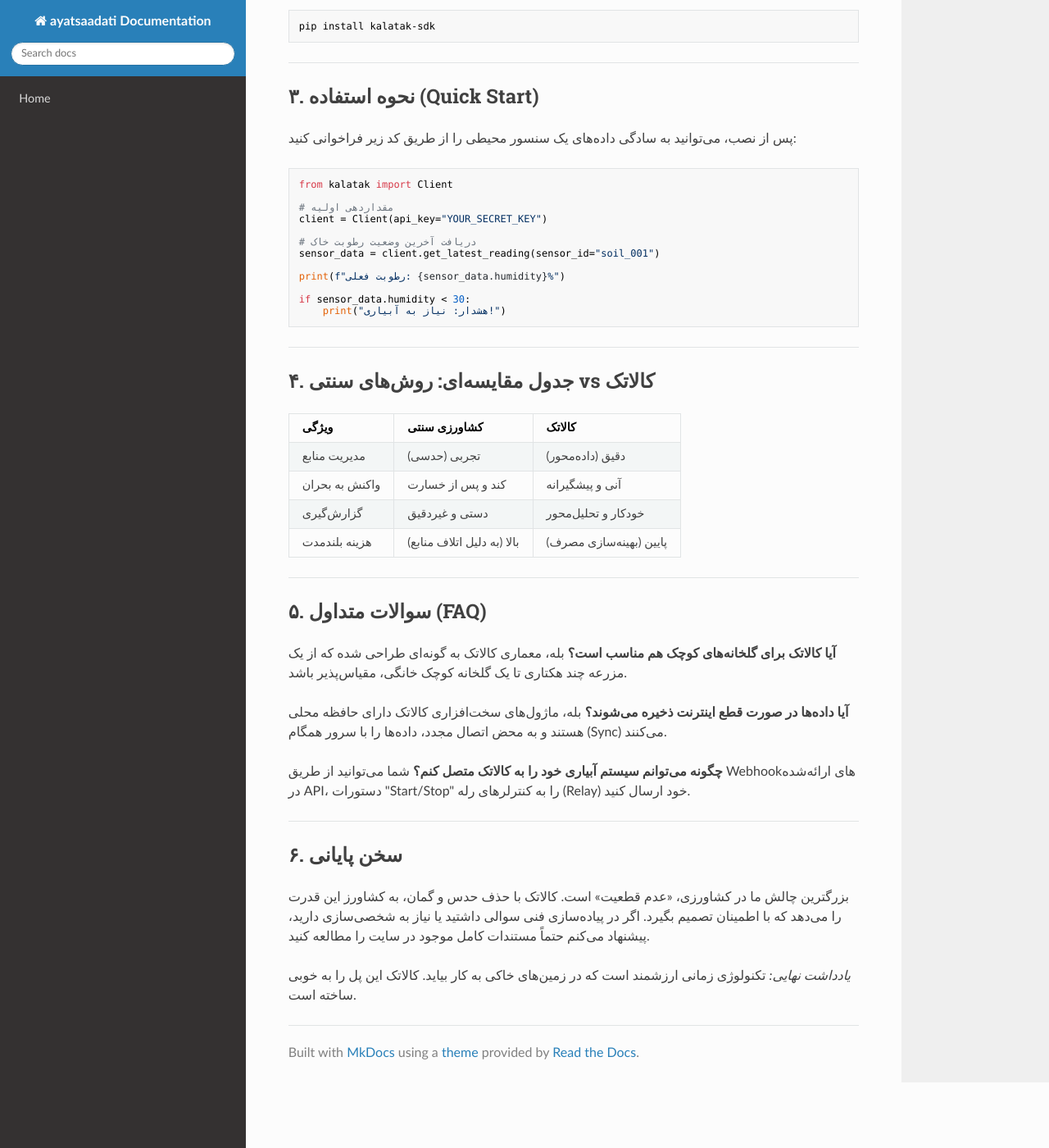
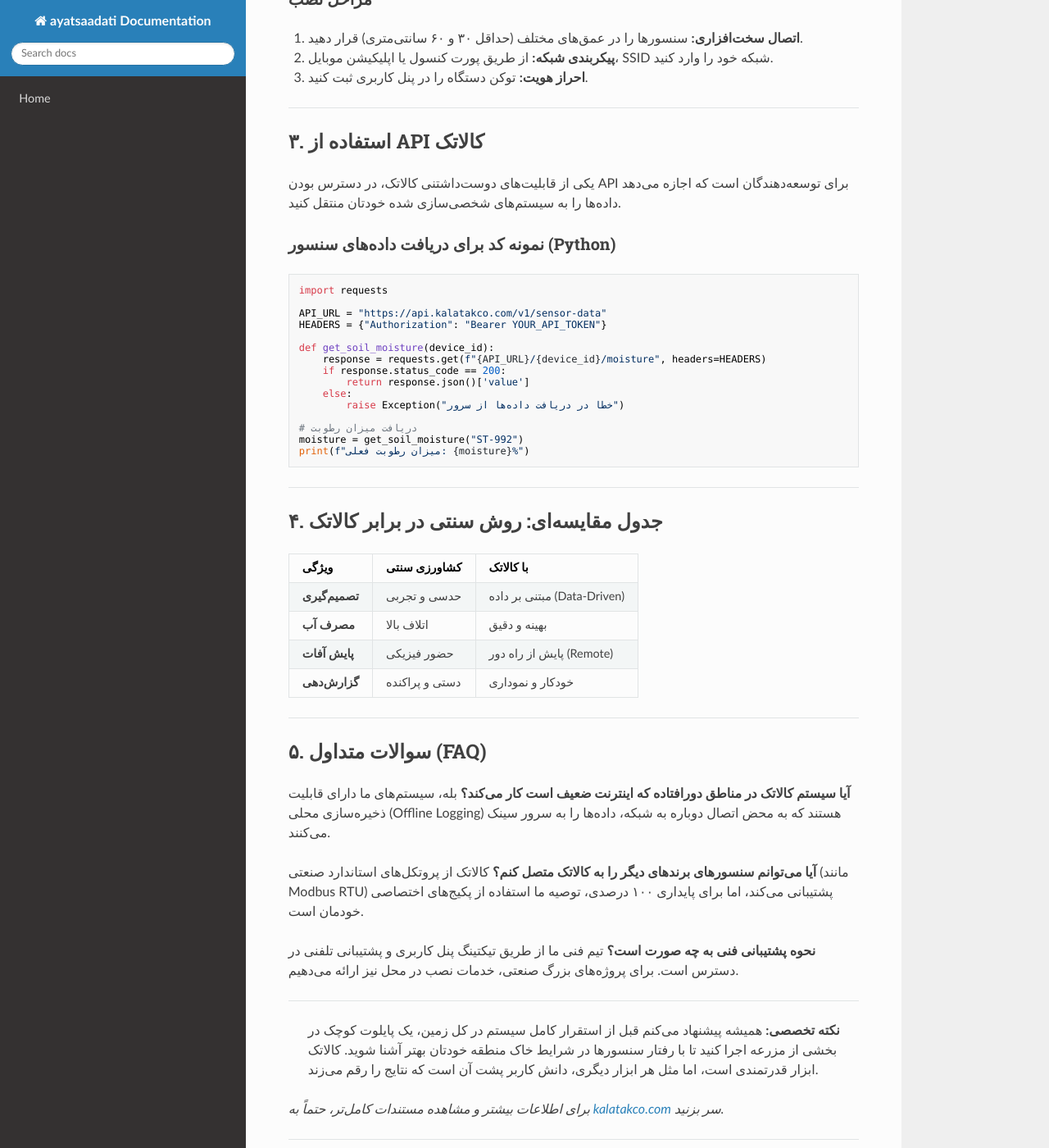
Before and after one commit to sahandsahabi553-prog/terraform-google-semantic-docs, an MkDocs documentation site: the page built from docs/کالاتک.md, in a window 1280 px wide and 1400 px high, scrolled down 929 px. Shown: the whole window at 82% size. Built offline with MkDocs 1.6.1, drawn with Linux system fonts in a browser that asks for light colours; nearby versions of some CDN libraries; some of the changed text lies outside the part shown.

Commit message:
Doc: کالاتک

````diff
--- a/docs/کالاتک.md
+++ b/docs/کالاتک.md
@@ -1,80 +1,84 @@
-# مستند فنی کالاتک (KalaTak): هوشمندسازی زنجیره ارزش کشاورزی
+# راهنمای جامع کالاتک (KalaTak): تحول دیجیتال در کشاورزی مدرن
 
-کشاورزی مدرن دیگر با بیل و کلنگ پیش نمی‌رود. اگر بخواهیم با واقعیت‌های اقلیمی و کمبود منابع کنار بیاییم، باید به سمت داده‌محور شدن حرکت کنیم. **کالاتک** دقیقاً همان حلقه‌ی گمشده‌ای است که زیرساخت‌های سنتی کشاورزی را به فناوری‌های نوین متصل می‌کند.
+کشاورزی دیگر آن تصویر سنتی و دور از تکنولوژی نیست که در ذهن خیلی‌ها مانده. امروز، داده‌ها به اندازه آب و خاک اهمیت دارند. **کالاتک (KalaTak)** دقیقاً همان حلقه‌ی گم‌شده‌ای است که تجهیزات هوشمند را به مدیریت مزرعه متصل می‌کند.
 
-در این مستند، نگاهی فنی به ابزارها و نحوه پیاده‌سازی راهکارهای کالاتک می‌اندازیم.
+اگر با چالش‌های مدیریت منابع، پایش لحظه‌ای و اتخاذ تصمیم‌های مبتنی بر داده در مزارع دست‌وپنجه نرم می‌کنید، این راهنما برای شماست.
 
 ---
 
-## ۱. معرفی و فلسفه وجودی
-کالاتک ([kalatakco.com](https://www.kalatakco.com)) بستری برای مدیریت هوشمند نهاده‌ها، نظارت بر پارامترهای محیطی و بهینه‌سازی عملکرد مزارع است. برخلاف سیستم‌های پیچیده و غیرکاربردی، کالاتک بر پایه «سادگی در اجرا» و «دقت در داده» بنا شده است.
+## ۱. کالاتک چیست؟
+کالاتک یک پلتفرم جامع برای یکپارچه‌سازی سخت‌افزارهای کشاورزی دقیق (Precision Agriculture) است. هدف اصلی این سیستم، کاهش هزینه‌های عملیاتی و افزایش بهره‌وری محصول با استفاده از تحلیل‌های دقیق محیطی است.
 
-### ویژگی‌های کلیدی
-*   **پایش لحظه‌ای (Real-time Monitoring):** دریافت داده‌های سنسورها بدون وقفه.
-*   **یکپارچه‌سازی API:** قابلیت اتصال به سیستم‌های اتوماسیون آبیاری.
-*   **تحلیل پیش‌بینانه:** استفاده از داده‌های تاریخی برای پیش‌بینی نیازهای آبی و کودی.
+*   **وب‌سایت رسمی:** [kalatakco.com](https://www.kalatakco.com)
+*   **تمرکز اصلی:** پایش هوشمند، مدیریت منابع آبی و بهینه‌سازی تغذیه گیاهی.
 
 ---
 
-## ۲. پیش‌نیازها و نصب
-برای شروع کار با سرویس‌های کالاتک، شما به یک حساب کاربری فعال و دسترسی به API Key نیاز دارید.
+## ۲. نصب و راه‌اندازی (Setup)
 
-### مراحل راه‌اندازی سریع
-1.  ثبت‌نام در وب‌سایت [کالاتک](https://www.kalatakco.com).
-2.  دریافت `API_TOKEN` از بخش پنل توسعه‌دهندگان.
-3.  نصب کتابخانه کلاینت (در صورت استفاده از پایتون):
+برای شروع کار با زیرساخت کالاتک، نیاز به یک کنترلر مرکزی و اتصال به پنل مدیریتی دارید. مراحل اولیه به شرح زیر است:
 
-```bash
-pip install kalatak-sdk
+### پیش‌نیازها
+*   مودم با قابلیت اتصال به شبکه محلی یا سلولار.
+*   حسگرهای کالیبره شده کالاتک (رطوبت‌سنج، دماسنج خاک، EC متر).
+*   حساب کاربری فعال در پنل.
+
+### مراحل نصب
+1.  **اتصال سخت‌افزاری:** سنسورها را در عمق‌های مختلف (حداقل ۳۰ و ۶۰ سانتی‌متری) قرار دهید.
+2.  **پیکربندی شبکه:** از طریق پورت کنسول یا اپلیکیشن موبایل، SSID شبکه خود را وارد کنید.
+3.  **احراز هویت:** توکن دستگاه را در پنل کاربری ثبت کنید.
+
+---
+
+## ۳. استفاده از API کالاتک
+یکی از قابلیت‌های دوست‌داشتنی کالاتک، در دسترس بودن API برای توسعه‌دهندگان است که اجازه می‌دهد داده‌ها را به سیستم‌های شخصی‌سازی شده خودتان منتقل کنید.
+
+### نمونه کد برای دریافت داده‌های سنسور (Python)
+
+```python
+import requests
+
+API_URL = "https://api.kalatakco.com/v1/sensor-data"
+HEADERS = {"Authorization": "Bearer YOUR_API_TOKEN"}
+
+def get_soil_moisture(device_id):
+    response = requests.get(f"{API_URL}/{device_id}/moisture", headers=HEADERS)
+    if response.status_code == 200:
+        return response.json()['value']
+    else:
+        raise Exception("خطا در دریافت داده‌ها از سرور")
+
+# دریافت میزان رطوبت
+moisture = get_soil_moisture("ST-992")
+print(f"میزان رطوبت فعلی: {moisture}%")
 ```
 
 ---
 
-## ۳. نحوه استفاده (Quick Start)
-پس از نصب، می‌توانید به سادگی داده‌های یک سنسور محیطی را از طریق کد زیر فراخوانی کنید:
+## ۴. جدول مقایسه‌ای: روش سنتی در برابر کالاتک
 
-```python
-from kalatak import Client
-
-# مقداردهی اولیه
-client = Client(api_key="YOUR_SECRET_KEY")
-
-# دریافت آخرین وضعیت رطوبت خاک
-sensor_data = client.get_latest_reading(sensor_id="soil_001")
-
-print(f"رطوبت فعلی: {sensor_data.humidity}%")
-
-if sensor_data.humidity < 30:
-    print("هشدار: نیاز به آبیاری!")
-```
-
----
-
-## ۴. جدول مقایسه‌ای: روش‌های سنتی vs کالاتک
-
-| ویژگی | کشاورزی سنتی | کالاتک |
+| ویژگی | کشاورزی سنتی | با کالاتک |
 | :--- | :--- | :--- |
-| مدیریت منابع | تجربی (حدسی) | دقیق (داده‌محور) |
-| واکنش به بحران | کند و پس از خسارت | آنی و پیشگیرانه |
-| گزارش‌گیری | دستی و غیردقیق | خودکار و تحلیل‌محور |
-| هزینه بلندمدت | بالا (به دلیل اتلاف منابع) | پایین (بهینه‌سازی مصرف) |
+| **تصمیم‌گیری** | حدسی و تجربی | مبتنی بر داده (Data-Driven) |
+| **مصرف آب** | اتلاف بالا | بهینه و دقیق |
+| **پایش آفات** | حضور فیزیکی | پایش از راه دور (Remote) |
+| **گزارش‌دهی** | دستی و پراکنده | خودکار و نموداری |
 
 ---
 
 ## ۵. سوالات متداول (FAQ)
 
-**آیا کالاتک برای گلخانه‌های کوچک هم مناسب است؟**
-بله، معماری کالاتک به گونه‌ای طراحی شده که از یک مزرعه چند هکتاری تا یک گلخانه کوچک خانگی، مقیاس‌پذیر باشد.
+**آیا سیستم کالاتک در مناطق دورافتاده که اینترنت ضعیف است کار می‌کند؟**
+بله، سیستم‌های ما دارای قابلیت ذخیره‌سازی محلی (Offline Logging) هستند که به محض اتصال دوباره به شبکه، داده‌ها را به سرور سینک می‌کنند.
 
-**آیا داده‌ها در صورت قطع اینترنت ذخیره می‌شوند؟**
-بله، ماژول‌های سخت‌افزاری کالاتک دارای حافظه محلی هستند و به محض اتصال مجدد، داده‌ها را با سرور همگام (Sync) می‌کنند.
+**آیا می‌توانم سنسورهای برندهای دیگر را به کالاتک متصل کنم؟**
+کالاتک از پروتکل‌های استاندارد صنعتی (مانند Modbus RTU) پشتیبانی می‌کند، اما برای پایداری ۱۰۰ درصدی، توصیه ما استفاده از پکیج‌های اختصاصی خودمان است.
 
-**چگونه می‌توانم سیستم آبیاری خود را به کالاتک متصل کنم؟**
-شما می‌توانید از طریق Webhookهای ارائه‌شده در API، دستورات "Start/Stop" را به کنترلرهای رله (Relay) خود ارسال کنید.
+**نحوه پشتیبانی فنی به چه صورت است؟**
+تیم فنی ما از طریق تیکتینگ پنل کاربری و پشتیبانی تلفنی در دسترس است. برای پروژه‌های بزرگ صنعتی، خدمات نصب در محل نیز ارائه می‌دهیم.
 
 ---
 
-## ۶. سخن پایانی
-بزرگترین چالش ما در کشاورزی، «عدم قطعیت» است. کالاتک با حذف حدس و گمان، به کشاورز این قدرت را می‌دهد که با اطمینان تصمیم بگیرد. اگر در پیاده‌سازی فنی سوالی داشتید یا نیاز به شخصی‌سازی دارید، پیشنهاد می‌کنم حتماً مستندات کامل موجود در سایت را مطالعه کنید.
+> **نکته تخصصی:** همیشه پیشنهاد می‌کنم قبل از استقرار کامل سیستم در کل زمین، یک پایلوت کوچک در بخشی از مزرعه اجرا کنید تا با رفتار سنسورها در شرایط خاک منطقه خودتان بهتر آشنا شوید. کالاتک ابزار قدرتمندی است، اما مثل هر ابزار دیگری، دانش کاربر پشت آن است که نتایج را رقم می‌زند.
 
-*یادداشت نهایی:* تکنولوژی زمانی ارزشمند است که در زمین‌های خاکی به کار بیاید. کالاتک این پل را به خوبی ساخته است.
+*برای اطلاعات بیشتر و مشاهده مستندات کامل‌تر، حتماً به [kalatakco.com](https://www.kalatakco.com) سر بزنید.*
````
